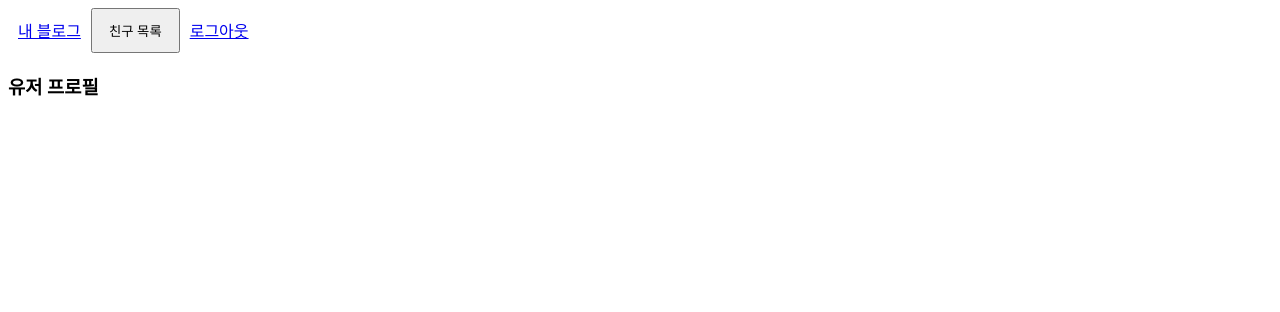
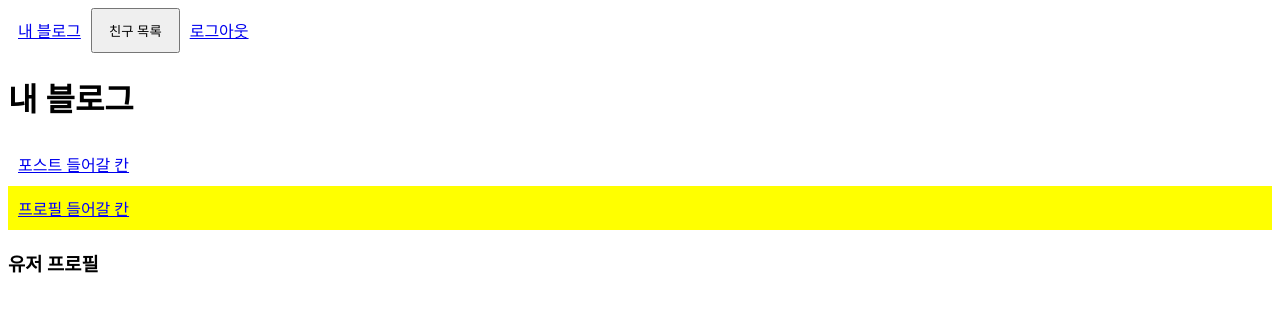
Before and after one commit to flowcamp3/flowlog, a Next.js app: page /blog/profile in a window 1280 px wide. Shown: the top 312 px of the page. Built offline with nearby package versions, Linux system fonts and the light colour scheme.

Commit message:
feat: 네비게이션 바 레이아웃으로 수정

```diff
--- /dev/null
+++ b/pages/blog/BlogLayout.tsx
@@ -0,0 +1,16 @@
+import BlogTabBar from "../../component/BlogTabBar";
+import React, { ReactNode } from "react";
+
+interface LayoutProps {
+  children: ReactNode;
+}
+
+export default function BlogLayout({ children }: LayoutProps) {
+  return (
+    <div>
+      <h1>내 블로그</h1>
+      <BlogTabBar />
+      <div>{children}</div>
+    </div>
+  );
+}
--- a/pages/blog/profile.tsx
+++ b/pages/blog/profile.tsx
@@ -1,7 +1,11 @@
+import BlogLayout from "./BlogLayout";
+
 export default function Profile() {
   return (
-    <div>
-      <h3>유저 프로필</h3>
-    </div>
+    <BlogLayout>
+      <div>
+        <h3>유저 프로필</h3>
+      </div>
+    </BlogLayout>
   );
 }
```
Also changed, not shown: pages/blog/posts.tsx (+7 -3 lines).
